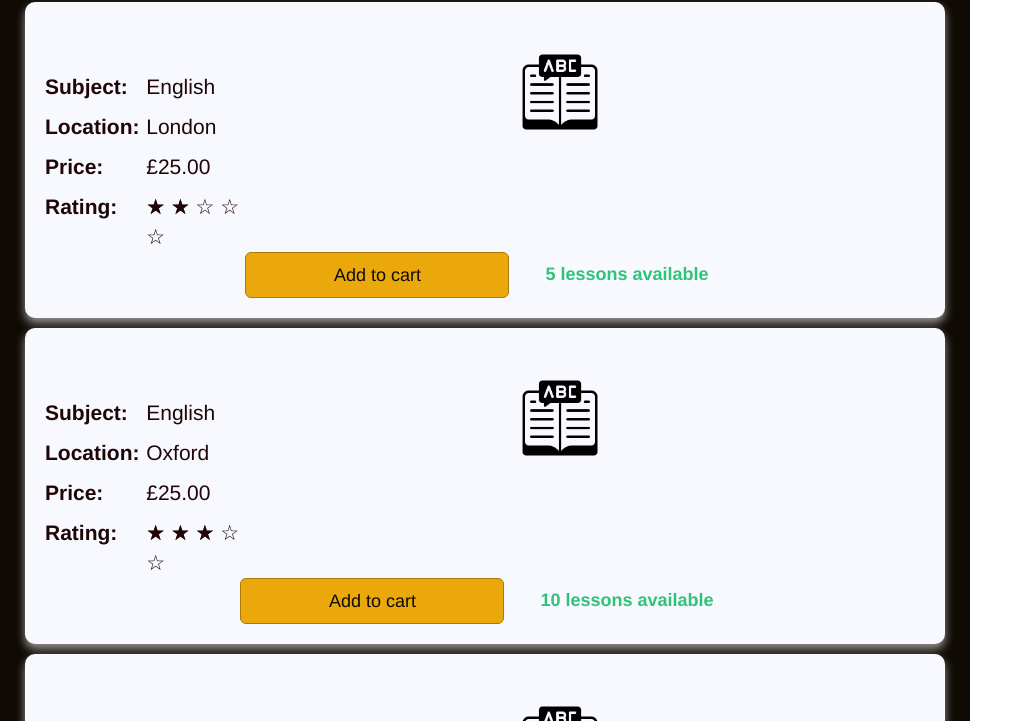
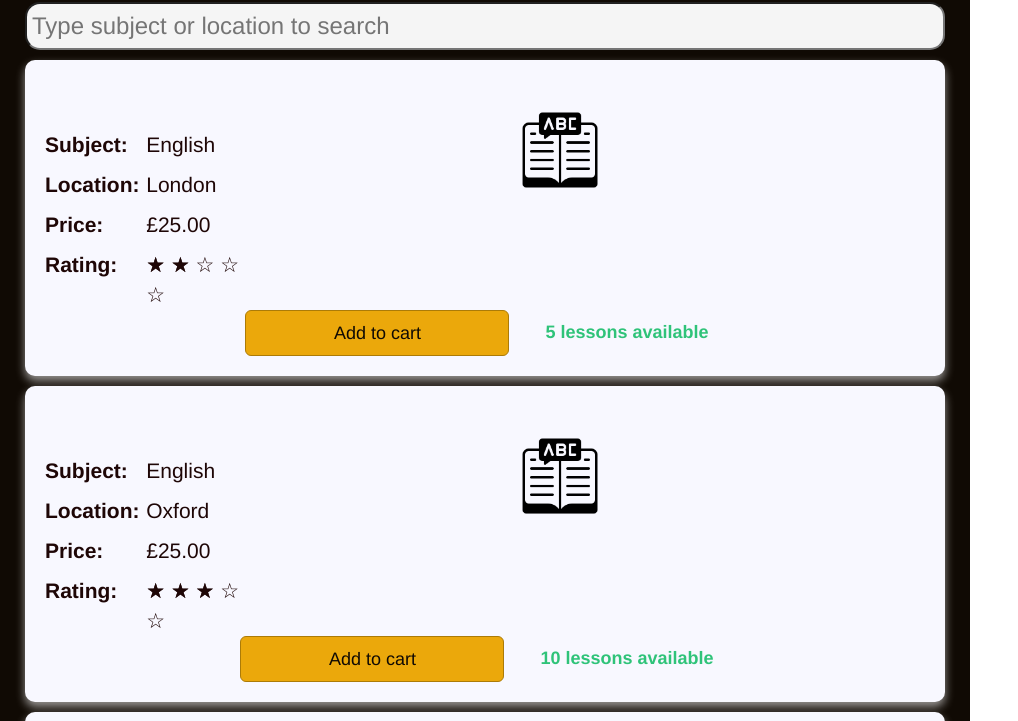
Before and after one commit to M00845272/CST3145-coursework1, a plain HTML site: page index.html in a window 1280 px wide. Shown: the part 171-892 px from the top of the page, without its empty margins (0-1018 px from the left). Drawn offline with nearby package versions, Linux system fonts and the light colour scheme.

Commit message:
implement search functionality

```diff
--- a/assets/css/app.css
+++ b/assets/css/app.css
@@ -10,13 +10,14 @@ body {
   background-color: #100a04;
   color: #d1cec2;
 }
+
 .lesson-container {
   background-color: ghostwhite;
-    color: #1e0606;
-    box-shadow: 0px 5px 10px 0px rgb(211 209 209 / 70%);
-    padding: 20px;
-    margin: 10px;
-    border-radius: 10px;
+  color: #1e0606;
+  box-shadow: 0px 5px 10px 0px rgb(211 209 209 / 70%);
+  padding: 20px;
+  margin: 10px;
+  border-radius: 10px;
 }
 
 .cart {
@@ -149,7 +150,6 @@ body {
 .lesson-list-title {
   display: flex;
   justify-content: center;
-  font-size: large;
   font-weight: bold;
   color: #eba80b;
   font-size: xx-large;
@@ -175,17 +175,37 @@ body {
   padding-top: var(--mdb-navbar-padding-top);
 }
 
-.btn-primary, .btn-primary:hover, .btn-primary:active, .btn-primary:visited {
+.btn-primary,
+.btn-primary:hover,
+.btn-primary:active,
+.btn-primary:visited {
   background-color: #eba80b !important;
   border-color: #ac7b07 !important;
   color: #100a04;
 }
+
 .panel-info>.panel-heading {
   color: #1c1b1a;
   background-color: #dfd7c0;
   border-color: #bbb492;
 }
+
 .panel-info {
   border-color: #534502;
   color: #271806;
 }
+.search-wrapper {
+  display: flex;
+  justify-content: center;
+  font-weight: normal;
+  font-size: x-large;
+  color: #1e0606;
+  margin: 10px;
+  border-radius: 10px;
+}
+.search-bar {
+  width: 100%;
+  border-radius: 15px;
+  background-color: whitesmoke;
+  padding: 5px;
+}
--- a/index.html
+++ b/index.html
@@ -34,6 +34,9 @@
         <div v-if="showProduct">
           <div class="lesson-list-title">
             Lesson Catalog
+          </div>
+          <div class="search-wrapper">
+            <input class="search-bar" type="text" v-model="search" placeholder="Type subject or location to search" />
           </div>
           <div class="lesson-container" v-for="product in sortedProducts">
             <div class="row">
--- a/life-cycle-hooks.js
+++ b/life-cycle-hooks.js
@@ -5,6 +5,7 @@ var webstore = new Vue({
     sitename: "LessonCart",
     showProduct: true,
     a: false,
+    search: "",
     order: {
       firstName: '',
       lastName: '',
@@ -56,7 +57,7 @@ var webstore = new Vue({
     },
     submitForm() {
       alert('Order Placed Successfully');
-      this.cart =[];
+      this.cart = [];
       this.showProduct = true;
       this.order = this.getDefaultOrderDetails();
     },
@@ -65,32 +66,32 @@ var webstore = new Vue({
     },
     canPlaceOrder() {
       const lettersOnlyRegex = /^[a-z]+$/i;
-      const emailRegex =/^[^\s@]+@[^\s@]+\.[^\s@]+$/
+      const emailRegex = /^[^\s@]+@[^\s@]+\.[^\s@]+$/
       const phoneRgex = /^[\+]?[(]?[0-9]{3}[)]?[-\s\.]?[0-9]{3}[-\s\.]?[0-9]{4,6}$/im;
       var isValid = true;
 
-      if (this.order.firstName == '' || !lettersOnlyRegex.test(this.order.firstName)){
+      if (this.order.firstName == '' || !lettersOnlyRegex.test(this.order.firstName)) {
         this.order.validation.firstNameInvalid = true;
         isValid = false;
-      }else{
+      } else {
         this.order.validation.firstNameInvalid = false;
       }
-      if (this.order.lastName == '' || !lettersOnlyRegex.test(this.order.lastName)){
+      if (this.order.lastName == '' || !lettersOnlyRegex.test(this.order.lastName)) {
         this.order.validation.lastNameInvalid = true;
         isValid = false;
-      }else{
+      } else {
         this.order.validation.lastNameInvalid = false;
       }
-      if (this.order.email == '' || !emailRegex.test(this.order.email)){
+      if (this.order.email == '' || !emailRegex.test(this.order.email)) {
         this.order.validation.emailInvalid = true;
         isValid = false;
-      }else{
+      } else {
         this.order.validation.emailInvalid = false;
       }
-      if (this.order.phone == '' || !phoneRgex.test(this.order.phone)){
+      if (this.order.phone == '' || !phoneRgex.test(this.order.phone)) {
         this.order.validation.phoneInvalid = true;
         isValid = false;
-      }else{
+      } else {
         this.order.validation.phoneInvalid = false;
       }
 
@@ -124,8 +125,7 @@ var webstore = new Vue({
     sortedProducts() {
       if (this.products.length > 0) {
         let productsArray = this.products.slice(0);
-        console.log(productsArray);
-        console.log(this.products);
+
         function compare(a, b) {
           if (a.subject.toLowerCase() < b.subject.toLowerCase())
             return -1;
@@ -133,6 +133,12 @@ var webstore = new Vue({
             return 1;
           return 0;
         }
+
+        productsArray = productsArray.filter(p => {
+          return p.subject.toLowerCase().indexOf(this.search.toLowerCase()) != -1 ||
+            p.location.toLowerCase().indexOf(this.search.toLowerCase()) != -1;
+        });
+
         return productsArray.sort(compare);
       }
     },
```
